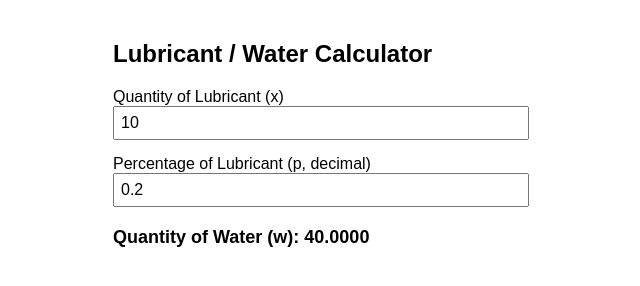
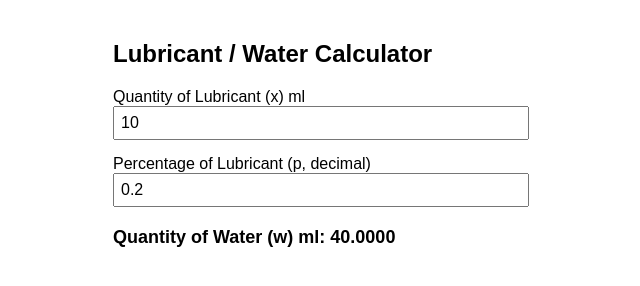
Before and after one commit to ChenchoDorji/lubricant-calculator, a plain HTML site: page index.html in a window 1280 px wide. Shown: the full height of the page, 327-967 px from the left. Drawn offline with Linux system fonts and the light colour scheme.

Commit message:
index.html

```diff
--- a/index.html
+++ b/index.html
@@ -30,7 +30,7 @@
   <h2>Lubricant / Water Calculator</h2>
 
   <label>
-    Quantity of Lubricant (x)
+    Quantity of Lubricant (x) ml
     <input type="number" id="x" step="any" value="10">
   </label>
 
@@ -40,7 +40,7 @@
   </label>
 
   <div class="result">
-    Quantity of Water (w): <span id="w">0</span>
+    Quantity of Water (w) ml: <span id="w">0</span>
   </div>
 
   <script>
```
